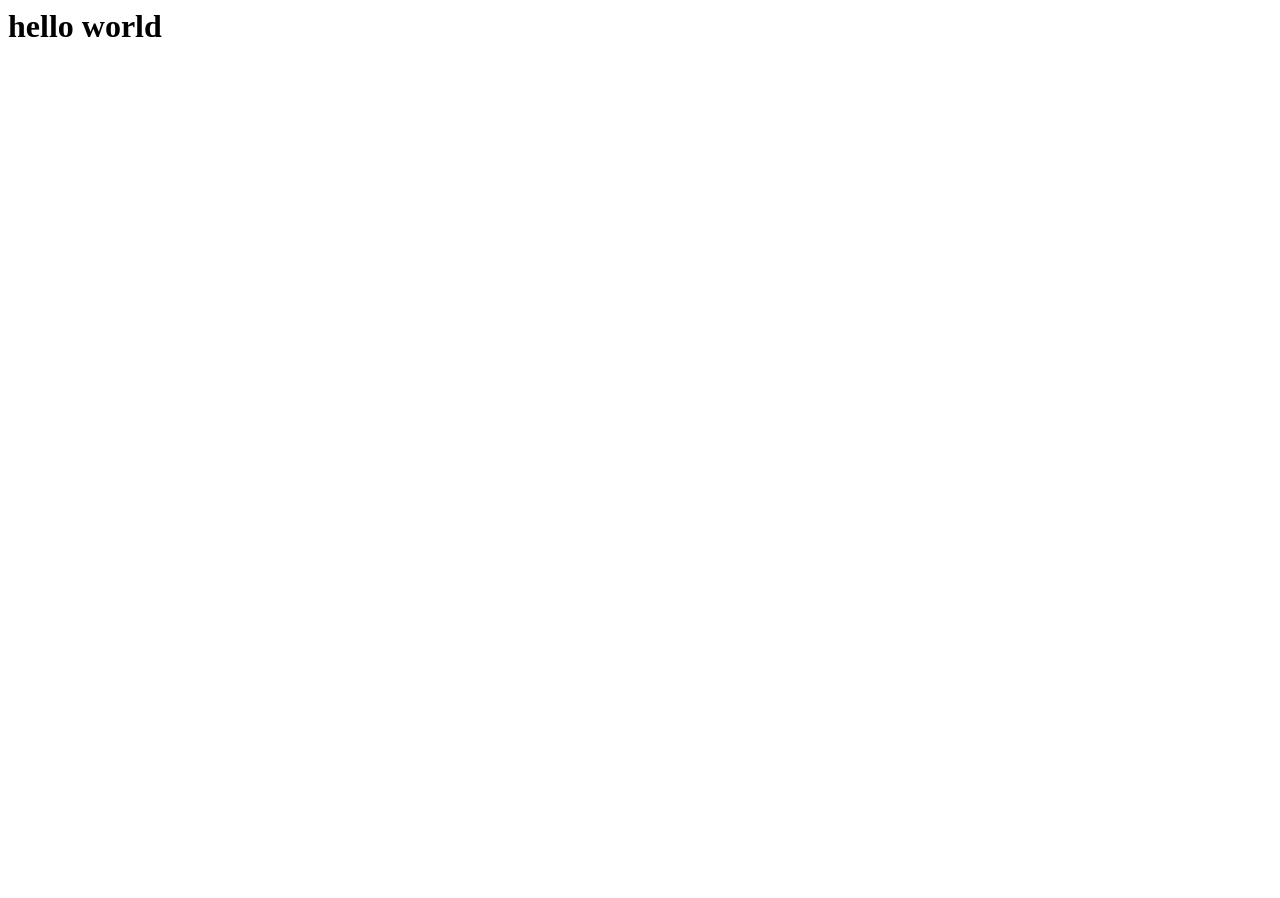
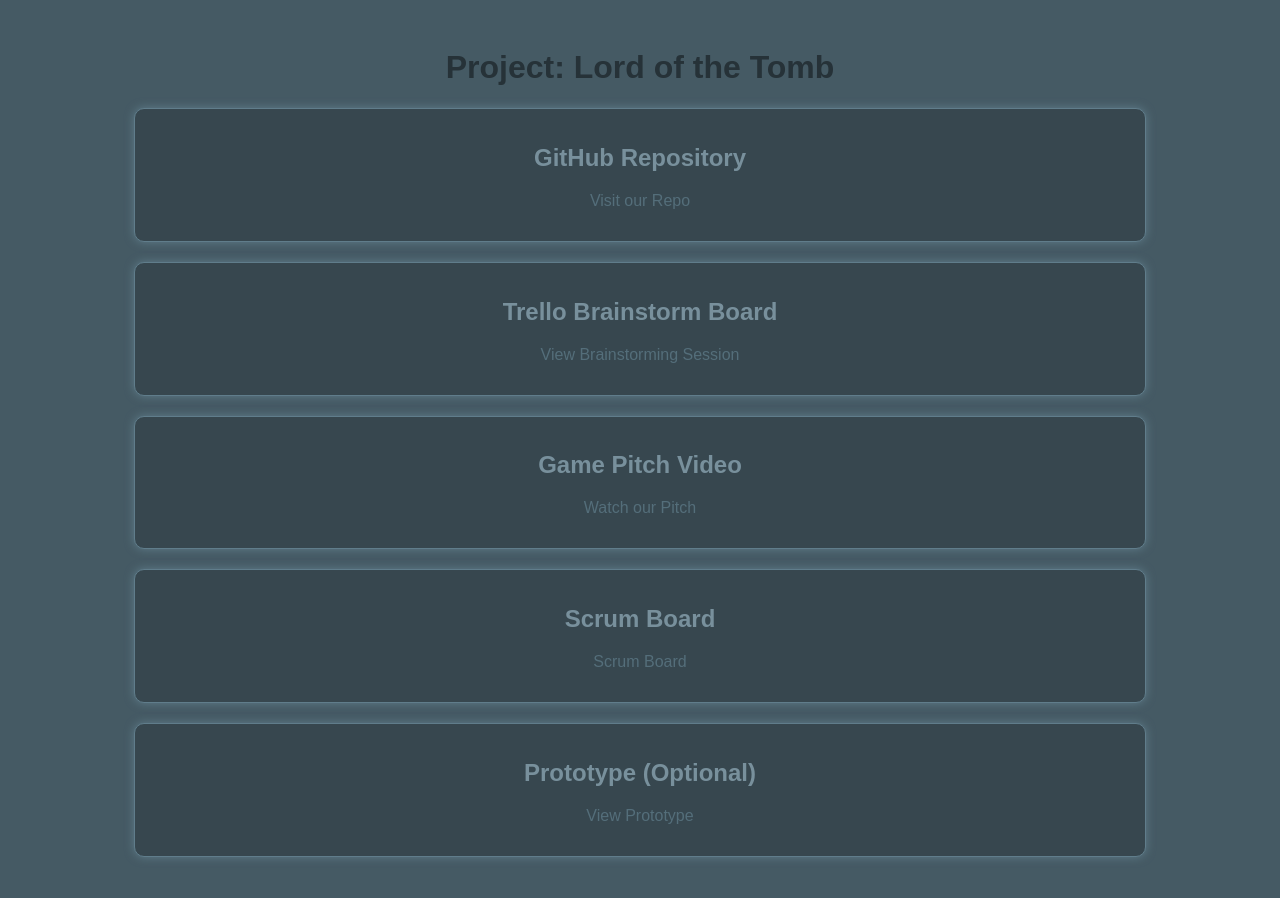
Before and after one commit to stephen1166/game-dev, a plain HTML site: page index.html in a window 1280 px wide. Before the commit the page ends 800 px from the top, so only its background shows below. Drawn offline with Linux system fonts and the light colour scheme.

Commit message:
Update index.html

```diff
--- a/index.html
+++ b/index.html
@@ -1 +1,78 @@
-<h1>hello world</h1>
+<!DOCTYPE html>
+<html>
+<head>
+    <title>Ghibli-Inspired Winter Project</title>
+    <style>
+        body {
+            background-color: #455A64;
+            color: #CFD8DC;
+            font-family: 'Arial', sans-serif;
+            text-align: center;
+        }
+        h1 {
+            color: #263238;
+        }
+        a {
+            color: #546E7A;
+            text-decoration: none;
+        }
+        a:hover {
+            color: #B0BEC5;
+        }
+        .container {
+            width: 80%;
+            margin: 0 auto;
+            padding: 20px;
+        }
+        .card {
+            background-color: #37474F;
+            padding: 15px;
+            margin: 20px 0;
+            border: 1px solid #607D8B;
+            border-radius: 10px;
+            box-shadow: 0px 0px 10px #607D8B;
+        }
+        .card h2 {
+            color: #78909C;
+        }
+        .footer {
+            margin-top: 30px;
+            font-size: 0.8em;
+            color: #90A4AE;
+        }
+    </style>
+</head>
+<body>
+
+<div class="container">
+    <h1>Project: Lord of the Tomb</h1>
+
+    <div class="card">
+        <h2>GitHub Repository</h2>
+        <p><a href="GithubLink" target="_blank">Visit our Repo</a></p>
+    </div>
+
+    <div class="card">
+        <h2>Trello Brainstorm Board</h2>
+        <p><a href="TrelloLink" target="_blank">View Brainstorming Session</a></p>
+    </div>
+
+    <div class="card">
+        <h2>Game Pitch Video</h2>
+        <p><a href="YtVideo" target="_blank">Watch our Pitch</a></p>
+    </div>
+
+    <div class="card">
+        <h2>Scrum Board</h2>
+        <p><a href="TrelloScrum" target="_blank">Scrum Board</a></p>
+    </div>
+
+    <div class="card">
+        <h2>Prototype (Optional)</h2>
+        <p><a href="Prototype" target="_blank">View Prototype</a></p>
+    </div>
+
+</div>
+
+</body>
+</html>
```
